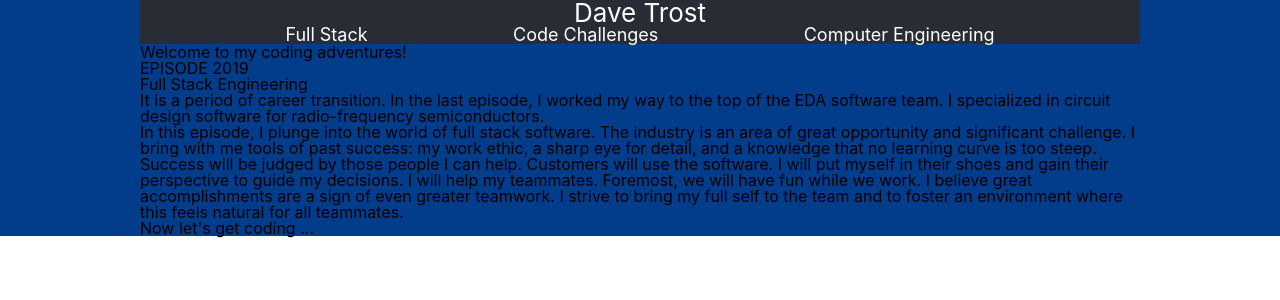
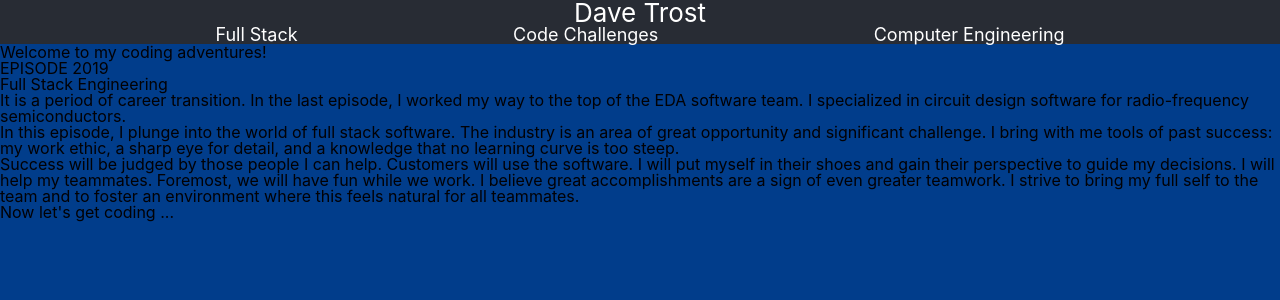
Before and after one commit to DaveTrost/dave-trost, a React (Create React App) app: page / in a window 1280 px wide. Shown: the top 300 px of the page. Built offline with nearby package versions, Linux system fonts and the light colour scheme.

Commit message:
More flexibility for the way appContainer style works

```diff
--- a/src/App.scss
+++ b/src/App.scss
@@ -4,8 +4,5 @@
 .App {
   color: var(--black);
   background-color: var(--dark-blue);
-  .appContainer {
-    max-width: 1000px;
-    margin: auto;
-  }
+  min-height: 100vh;
 }
--- a/src/App.tsx
+++ b/src/App.tsx
@@ -5,10 +5,8 @@ import './App.scss';
 
 const App = () => (
   <div className='App'>
-    <div className='appContainer'>
-      <Header />
-      <ScrollingBio />
-    </div>
+    <Header />
+    <ScrollingBio />
   </div>
 );
 
--- a/src/styles/vars.scss
+++ b/src/styles/vars.scss
@@ -5,3 +5,8 @@
   --silver: #d7e3f5;
   --white: #f7fefc;
 }
+
+.appContainer {
+  max-width: 1000px;
+  margin: auto;
+}
```
Also changed, not shown: 1 other file (tests, documents, lock files or other folders).
